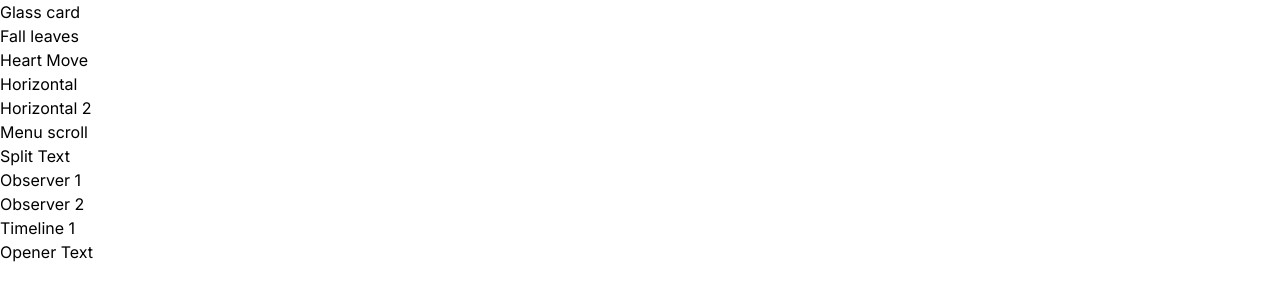
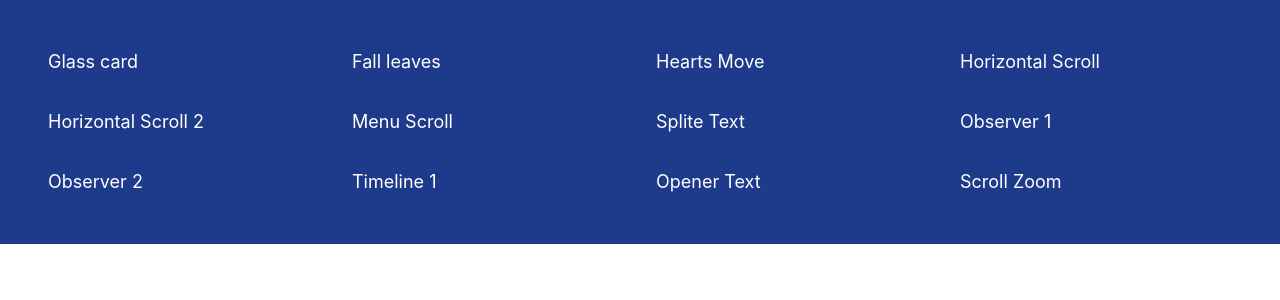
Before and after one commit to phamquangdieu/next-temp, a Next.js app: page / in a window 1280 px wide. Shown: the top 300 px of the page. Built offline with nearby package versions, Linux system fonts and the light colour scheme.

Commit message:
add footer layout

```diff
--- a/app/layout.tsx
+++ b/app/layout.tsx
@@ -2,6 +2,8 @@ import type { Metadata } from "next";
 import { Inter } from "next/font/google";
 import "./globals.css";
 import Script from "next/script";
+import { Col, Row } from "antd";
+import Link from "next/link";
 
 const inter = Inter({ subsets: ["latin"] });
 
@@ -9,6 +11,57 @@ export const metadata: Metadata = {
   title: "Create Next App",
   description: "Generated by create next app",
 };
+
+const data = [
+  {
+    link: '/glass-card',
+    title: 'Glass card'
+  },
+  {
+    link: '/fall-leaves',
+    title: 'Fall leaves'
+  },
+  {
+    link: '/heart-move',
+    title: 'Hearts Move'
+  },
+  {
+    link: '/horizontal-scroll',
+    title: 'Horizontal Scroll'
+  },
+  {
+    link: '/horizontal-scroll-2',
+    title: 'Horizontal Scroll 2',
+  },
+  {
+    link: '/menu-scroll',
+    title: 'Menu Scroll',
+  },
+  {
+    link: '/split-text',
+    title: 'Splite Text',
+  },
+  {
+    link: '/observer-1',
+    title: 'Observer 1',
+  },
+  {
+    link: '/observer-2',
+    title: 'Observer 2',
+  },
+  {
+    link: '/timeline-1',
+    title: 'Timeline 1',
+  },
+  {
+    link: '/opener-text',
+    title: 'Opener Text',
+  },
+  {
+    link: '/scroll-zoom',
+    title: 'Scroll Zoom',
+  },
+]
 
 export default function RootLayout({
   children,
@@ -21,7 +74,18 @@ export default function RootLayout({
       <Script src="https://cdn.jsdelivr.net/npm/gsap@3.12.5/dist/ScrollTrigger.min.js"></Script>
       {/* <Script src="/test.js" type="text/javascript"></Script> */}
       {/* <Script src="/test2.js" type="text/javascript"></Script>  */}
-      <body className={inter.className}>{children}</body>
+      <body className={inter.className}>
+        {children}
+        <div className="bg-blue-900 text-white p-12">
+          <Row gutter={[32, 32]}>
+            {data.map(item => (
+              <Col span={6} key={item.link}>
+                <Link  href={item.link} className="text-lg">{item.title}</Link>
+              </Col>
+            ))}
+          </Row>
+        </div>
+      </body>
     </html>
   );
 }
--- a/app/opener-text/page.tsx
+++ b/app/opener-text/page.tsx
@@ -32,7 +32,7 @@ const Openertext = () => {
         <div ref={ref}>
             <div className={styles.container3}>Test</div>
             <div className={styles.container}>
-                <div className='flex flex-col absolute top-0 h-full w-full bg-yellow-400'>
+                <div className='flex flex-col absolute top-0 h-full w-full bg-yellow-400 overflow-hidden'>
                     <div className='t2 flex-1 relative overflow-hidden bg-white z-50'>
                         <div className={styles.top}>
                             <div className={styles.topText}>
@@ -48,7 +48,7 @@ const Openertext = () => {
                             </div>
                         </div>
                     </div>
-                    <div className='absolute back-content top-0 z-1'>
+                    <div className='absolute back-content  top-0 z-1'>
                        <div className={styles.content}>12331231</div>
                     </div>
                 </div>
--- a/app/page.tsx
+++ b/app/page.tsx
@@ -3,17 +3,6 @@ import Link from "next/link";
 export default function Home() {
   return (
     <div className="flex flex-col">
-      <Link href='/glass-card'>Glass card</Link>
-      <Link href='/fall-leaves'>Fall leaves</Link>
-      <Link href='/heart-move'>Heart Move</Link>
-      <Link href='/horizontal-scroll'>Horizontal</Link>
-      <Link href='/horizontal-scroll-2'>Horizontal 2</Link>
-      <Link href='/menu-scroll'>Menu scroll</Link>
-      <Link href='/split-text'>Split Text</Link>
-      <Link href='/observer-1'>Observer 1</Link>
-      <Link href='/observer-2'>Observer 2</Link>
-      <Link href='/timeline-1'>Timeline 1</Link>
-      <Link href='/opener-text'>Opener Text</Link>
     </div>
   );
 }
```
